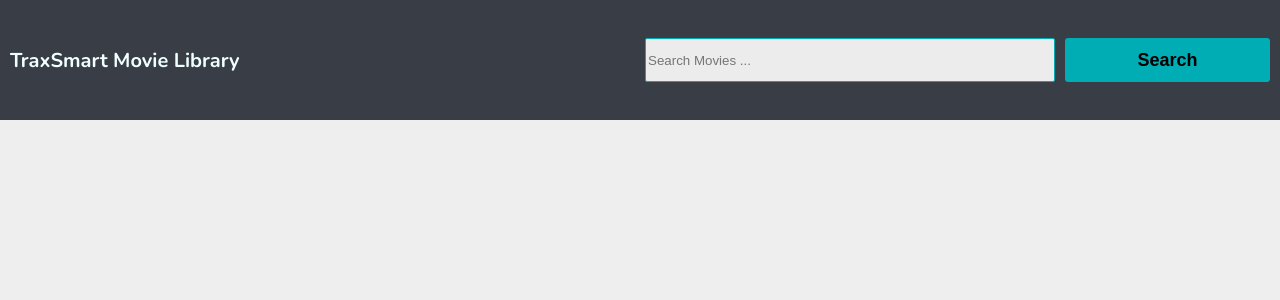
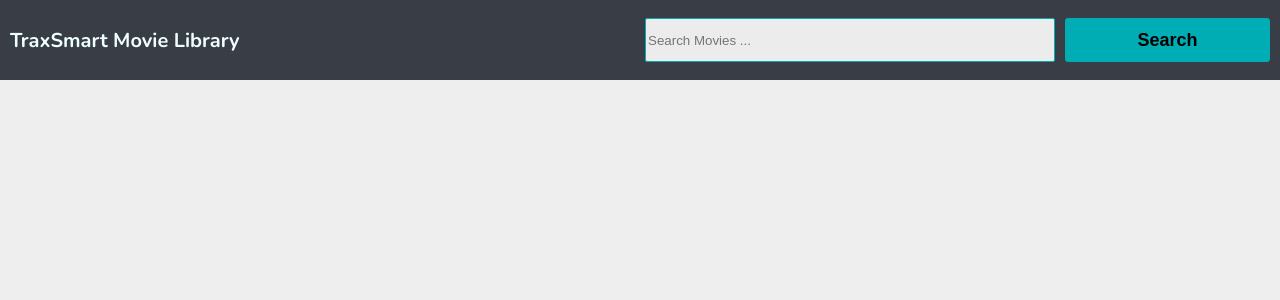
Before and after one commit to sumanmitra97/traxsmart-assignment, an Angular app: page / in a window 1280 px wide. Shown: the top 300 px of the page. Built offline with nearby package versions, Linux system fonts and the light colour scheme.

Commit message:
prod build 1

```diff
--- a/package.json
+++ b/package.json
@@ -3,7 +3,7 @@
   "version": "0.0.0",
   "scripts": {
     "ng": "ng",
-    "start": "ng serve",
+    "start": "node server.js",
     "build": "ng build",
     "test": "ng test",
     "lint": "ng lint",
@@ -19,6 +19,7 @@
     "@angular/platform-browser": "~10.1.1",
     "@angular/platform-browser-dynamic": "~10.1.1",
     "@angular/router": "~10.1.1",
+    "express": "^4.17.1",
     "rxjs": "~6.6.0",
     "tslib": "^2.0.0",
     "zone.js": "~0.10.2"
--- a/src/app/app.component.css
+++ b/src/app/app.component.css
@@ -3,7 +3,7 @@ header {
   display: grid;
   grid-template-columns: repeat(auto-fit, minmax(240px, 1fr));
   grid-gap: 1em;
-  height: 15vh;
+  height: 18vh;
   align-items: center;
   padding: 0 1em;
 }
@@ -32,6 +32,15 @@ header > form > button {
   font-size: large;
 }
 main {
-  height: 85vh;
+  height: 82vh;
   background-color: #eeeeee;
 }
+
+@media screen and (min-width: 480px) {
+    header {
+      height: 10vh;
+    }
+    main {
+        height: 90vh;
+    }
+  }
```
Also changed, not shown: server.js (added, +9 -0 lines), 1 other file (tests, documents, lock files or other folders).
